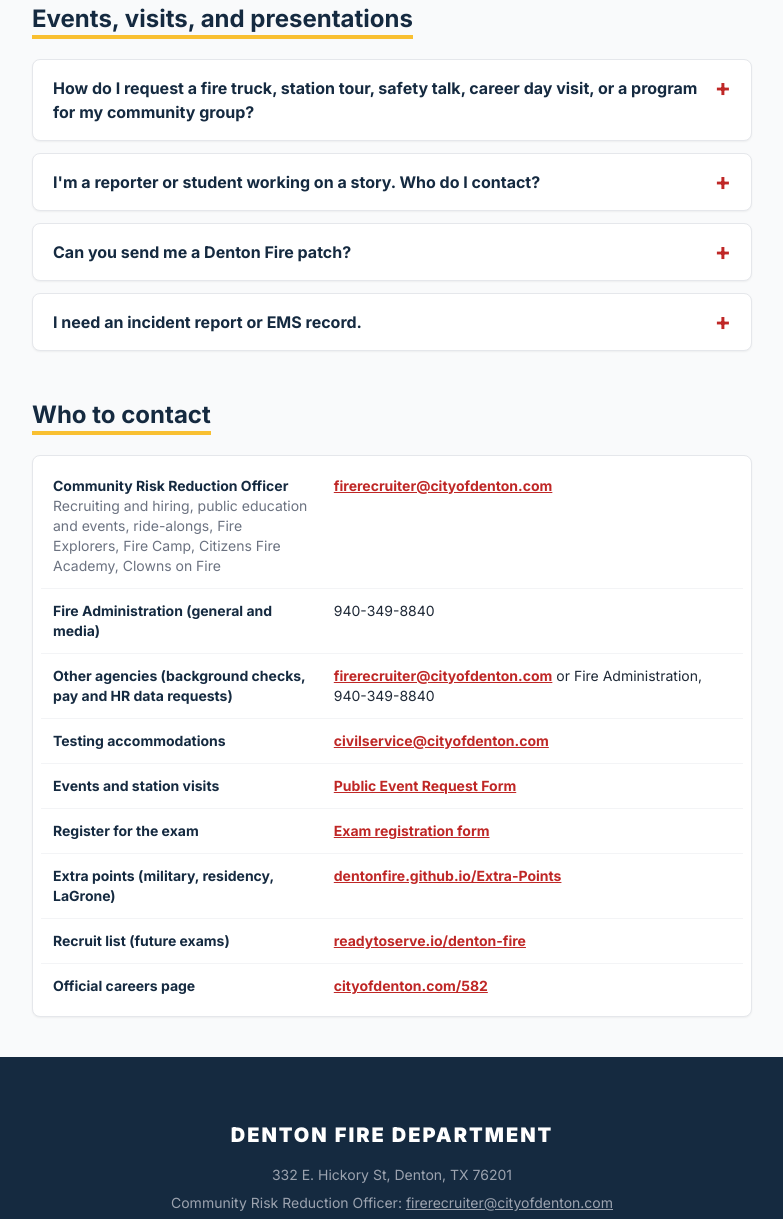
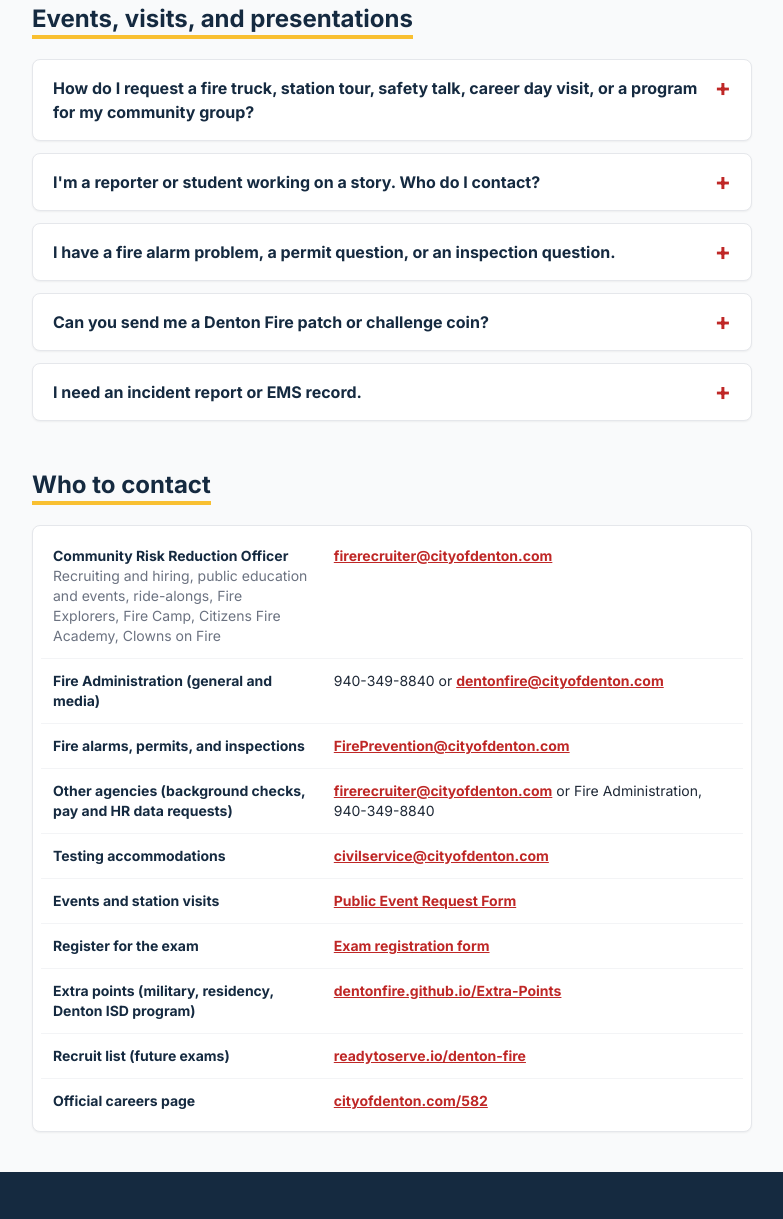
Before and after one commit to DentonFire/Answers, a plain HTML site: page index.html in a window 1280 px wide. Shown: the part 4814-6033 px from the top of the page, without its empty margins (248-1031 px from the left). Drawn offline with nearby package versions, Linux system fonts and the light colour scheme.

Commit message:
Training Division is an outside option, 48/96 schedule, PIO and Fire Prevention routing

```diff
--- a/index.html
+++ b/index.html
@@ -174,7 +174,7 @@
     </div></details>
 
     <details><summary>What does it pay?</summary><div class="a">
-      <p>Starting salary is <strong>$86,028.80</strong> a year, with step raises up to a base of <strong>$108,014.40</strong>. Firefighters can also earn incentive pay for education, TCFP certifications, and EMS certification. Operations personnel work 24 hours on and 48 hours off on A, B, or C shift.</p>
+      <p>Starting salary is <strong>$86,028.80</strong> a year, with step raises up to a base of <strong>$108,014.40</strong>. Firefighters can also earn incentive pay for education, TCFP certifications, and EMS certification. Operations personnel work 48 hours on and 96 hours off on A, B, or C shift.</p>
     </div></details>
 
     <details><summary>Do you offer internships?</summary><div class="a">
@@ -202,7 +202,7 @@
     <details><summary>I registered but have no certifications yet. What happens if I pass?</summary><div class="a">
       <p class="short">You can go through <strong>every step</strong> of the process, including the Physical Ability Test, background, and both interview panels.</p>
       <p>The only thing you cannot receive until you are certified is a conditional job offer. To be eligible for hire you need a TCFP firefighter certification plus a Texas EMT-Basic, or a Texas Paramedic.</p>
-      <p>The eligibility list lasts a full year, and some years we hire in the spring and again in the fall, so passing now gives you time to finish certifications while you are on the list. It is a heavy lift, but candidates have completed both fire and EMT in under three months. Contact the Community Risk Reduction Officer and we will connect you with our Training Division to plan the fastest path.</p>
+      <p>The eligibility list lasts a full year, and some years we hire in the spring and again in the fall, so passing now gives you time to finish certifications while you are on the list. It is a heavy lift, but candidates have completed both fire and EMT in under three months. One option some candidates look at is the online Firefighter Academy and EMT School at <a href="https://trainingdivision.com/" target="_blank" rel="noopener" class="underline">Training Division</a>. This is an outside provider, not part of Denton Fire, and it is not an endorsement. It is education and an option we can share. Contact the Community Risk Reduction Officer with questions.</p>
     </div></details>
 
     <details><summary>Which EMT or fire program do you recommend? Do online or hybrid programs count?</summary><div class="a">
@@ -365,11 +365,16 @@
     </div></details>
 
     <details><summary>I'm a reporter or student working on a story. Who do I contact?</summary><div class="a">
-      <p>Media requests go to the department's Public Information Officer through the Fire Administration line, 940-349-8840.</p>
+      <p>Media requests go to the department's Public Information Officer. Email <a href="mailto:dentonfire@cityofdenton.com">dentonfire@cityofdenton.com</a> or call the Fire Administration line, 940-349-8840.</p>
+      <p>What we can share on an active incident is the number of patients, their general condition, and how many were transported or displaced. We do not release names, ages, or medical details, and the cause of a fire is always "under investigation" until the Fire Marshal's office releases it. Questions about police, school district, UNT, or TWU matters go to those agencies' own public information officers.</p>
     </div></details>
 
-    <details><summary>Can you send me a Denton Fire patch?</summary><div class="a">
-      <p class="short"><strong>No.</strong> We don't have a patch program, so we're not able to mail patches. Thanks for thinking of Denton.</p>
+    <details><summary>I have a fire alarm problem, a permit question, or an inspection question.</summary><div class="a">
+      <p>Email Fire Prevention at <a href="mailto:FirePrevention@cityofdenton.com">FirePrevention@cityofdenton.com</a>. The recruiting inbox cannot help with alarm systems, permits, or inspections.</p>
+    </div></details>
+
+    <details><summary>Can you send me a Denton Fire patch or challenge coin?</summary><div class="a">
+      <p class="short"><strong>No.</strong> We don't have a patch or coin program and no budget for one, so we're not able to mail them. Thanks for thinking of Denton.</p>
     </div></details>
 
     <details><summary>I need an incident report or EMS record.</summary><div class="a">
@@ -382,12 +387,13 @@
     <div class="contact">
       <table>
         <tr><td><strong>Community Risk Reduction Officer</strong><br><span class="text-gray-500 font-normal">Recruiting and hiring, public education and events, ride-alongs, Fire Explorers, Fire Camp, Citizens Fire Academy, Clowns on Fire</span></td><td><a href="mailto:firerecruiter@cityofdenton.com">firerecruiter@cityofdenton.com</a></td></tr>
-        <tr><td><strong>Fire Administration (general and media)</strong></td><td>940-349-8840</td></tr>
+        <tr><td><strong>Fire Administration (general and media)</strong></td><td>940-349-8840 or <a href="mailto:dentonfire@cityofdenton.com">dentonfire@cityofdenton.com</a></td></tr>
+        <tr><td><strong>Fire alarms, permits, and inspections</strong></td><td><a href="mailto:FirePrevention@cityofdenton.com">FirePrevention@cityofdenton.com</a></td></tr>
         <tr><td><strong>Other agencies (background checks, pay and HR data requests)</strong></td><td><a href="mailto:firerecruiter@cityofdenton.com">firerecruiter@cityofdenton.com</a> or Fire Administration, 940-349-8840</td></tr>
         <tr><td><strong>Testing accommodations</strong></td><td><a href="mailto:civilservice@cityofdenton.com">civilservice@cityofdenton.com</a></td></tr>
         <tr><td><strong>Events and station visits</strong></td><td><a href="https://www.cityofdenton.com/1055/Public-Event-Request-Form" target="_blank" rel="noopener">Public Event Request Form</a></td></tr>
         <tr><td><strong>Register for the exam</strong></td><td><a href="https://app.smartsheet.com/b/form/2534a11831a24dde8b8e3806be4a9426" target="_blank" rel="noopener">Exam registration form</a></td></tr>
-        <tr><td><strong>Extra points (military, residency, LaGrone)</strong></td><td><a href="https://dentonfire.github.io/Extra-Points/" target="_blank" rel="noopener">dentonfire.github.io/Extra-Points</a></td></tr>
+        <tr><td><strong>Extra points (military, residency, Denton ISD program)</strong></td><td><a href="https://dentonfire.github.io/Extra-Points/" target="_blank" rel="noopener">dentonfire.github.io/Extra-Points</a></td></tr>
         <tr><td><strong>Recruit list (future exams)</strong></td><td><a href="https://www.readytoserve.io/denton-fire" target="_blank" rel="noopener">readytoserve.io/denton-fire</a></td></tr>
         <tr><td><strong>Official careers page</strong></td><td><a href="https://www.cityofdenton.com/582/Fire-Department-Careers" target="_blank" rel="noopener">cityofdenton.com/582</a></td></tr>
       </table>
```
